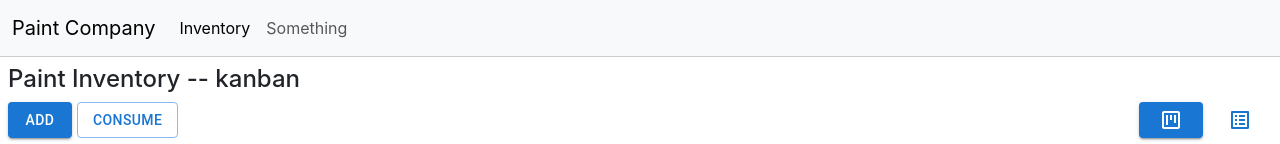
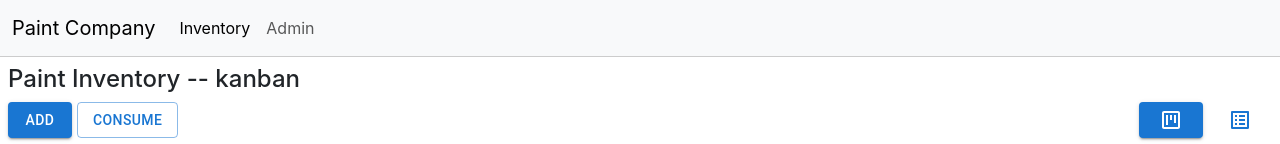
Before and after one commit to owen918/paint-company-ui, a React (Create React App) app: page /inventory in a window 1280 px wide. Shown: the top 144 px of the page. Built offline with nearby package versions, Linux system fonts and the light colour scheme.

Commit message:
[TST]update to test ci

```diff
--- a/src/layouts/NavbarAndFooter/Navbar.tsx
+++ b/src/layouts/NavbarAndFooter/Navbar.tsx
@@ -27,7 +27,7 @@ export const NavBar = () => {
             </li>
             <li className="nav-item">
               <NavLink className={"nav-link"} to={"/admin"}>
-                Something
+                Admin
               </NavLink>
             </li>
           </ul>
```
